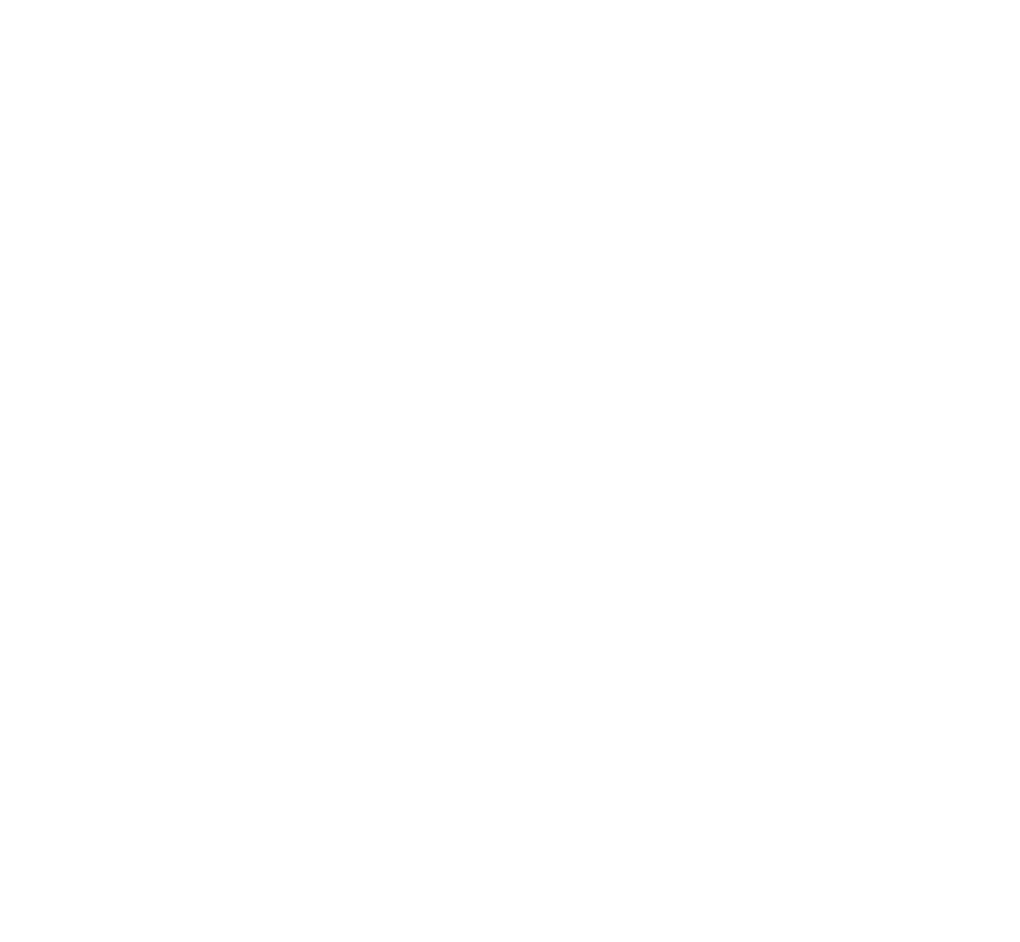
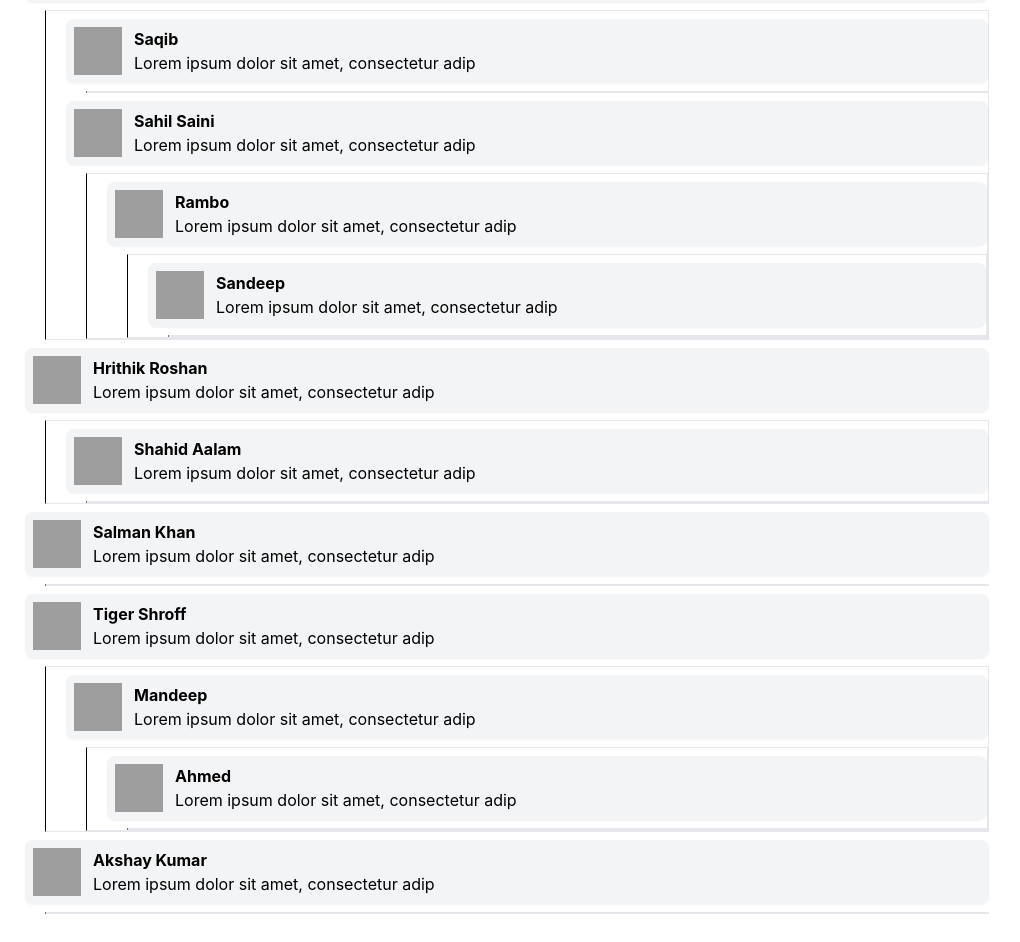
Before and after one commit to iamsaqib24/Youtube-Clone, a React (Create React App) app: page /watch in a window 1280 px wide. Shown: the part 760-1702 px from the top of the page, without its empty margins (3-1023 px from the left). Before the commit the page ends 800 px from the top, so only its background shows below. Built offline with nearby package versions, Linux system fonts and the light colour scheme; no server answers; grey boxes are pictures that could not be loaded.

Commit message:
stored cachedResults and implemented nested comments type feature

```diff
--- /dev/null
+++ b/src/components/CommentsContainer.js
@@ -0,0 +1,115 @@
+import React from "react";
+
+const commentsData = [
+  {
+    name: "Saqib",
+    text: "Lorem ipsum dolor sit amet, consectetur adip",
+    replies: [],
+  },
+  {
+    name: "Tajinder Jhally",
+    text: "Lorem ipsum dolor sit amet, consectetur adip",
+    replies: [
+      {
+        name: "Saqib",
+        text: "Lorem ipsum dolor sit amet, consectetur adip",
+        replies: [],
+      },
+      {
+        name: "Sahil Saini",
+        text: "Lorem ipsum dolor sit amet, consectetur adip",
+        replies: [
+          {
+            name: "Rambo",
+            text: "Lorem ipsum dolor sit amet, consectetur adip",
+            replies: [
+              {
+                name: "Sandeep",
+                text: "Lorem ipsum dolor sit amet, consectetur adip",
+                replies: [],
+              },
+            ],
+          },
+        ],
+      },
+    ],
+  },
+  {
+    name: "Hrithik Roshan",
+    text: "Lorem ipsum dolor sit amet, consectetur adip",
+    replies: [
+      {
+        name: "Shahid Aalam",
+        text: "Lorem ipsum dolor sit amet, consectetur adip",
+        replies: [],
+      },
+    ],
+  },
+  {
+    name: "Salman Khan",
+    text: "Lorem ipsum dolor sit amet, consectetur adip",
+    replies: [],
+  },
+  {
+    name: "Tiger Shroff",
+    text: "Lorem ipsum dolor sit amet, consectetur adip",
+    replies: [
+      {
+        name: "Mandeep",
+        text: "Lorem ipsum dolor sit amet, consectetur adip",
+        replies: [
+          {
+            name: "Ahmed",
+            text: "Lorem ipsum dolor sit amet, consectetur adip",
+            replies: [],
+          },
+        ],
+      },
+    ],
+  },
+  {
+    name: "Akshay Kumar",
+    text: "Lorem ipsum dolor sit amet, consectetur adip",
+    replies: [],
+  },
+];
+
+const Comment = ({ data }) => {
+  const { name, text } = data;
+  return (
+    <div className="flex shadow-sm bg-gray-100 p-2 rounded-lg my-2">
+      <img
+        className="w-12 h-12"
+        alt="user"
+        src="https://www.iconpacks.net/icons/2/free-user-icon-3296-thumb.png"
+      />
+      <div className="px-3">
+        <p className="font-bold">{name}</p>
+        <p>{text}</p>
+      </div>
+    </div>
+  );
+};
+
+const CommentsList = ({ comments }) => {
+  // Disclaimer: Don't use indexes as keys
+  return comments.map((comment, index) => (
+    <div key={index}>
+      <Comment data={comment} />
+      <div className="pl-5 border border-l-black ml-5">
+        <CommentsList comments={comment.replies} />
+      </div>
+    </div>
+  ));
+};
+
+const CommentsContainer = () => {
+  return (
+    <div className="m-5 p-2">
+      <h1 className="text-2xl font-bold">Comments: </h1>
+      <CommentsList comments={commentsData} />
+    </div>
+  );
+};
+
+export default CommentsContainer;
--- a/src/components/RelatedVideos.js
+++ b/src/components/RelatedVideos.js
@@ -1,21 +1,18 @@
-import React, { useEffect } from 'react'
-import { RELATED_VIDEO_API } from '../const/constant'
+import React, { useEffect } from "react";
+import { RELATED_VIDEO_API } from "../constants/constants";
 
 const RelatedVideos = () => {
+  useEffect(() => {
+    getRelatedVideos();
+  }, []);
 
-    useEffect(() =>{
-        getRelatedVideos()
-    },[])
+  const getRelatedVideos = async () => {
+    const data = await fetch(RELATED_VIDEO_API + process.env.REACT_API_KEY);
+    const json = await data.json();
+    console.log("Api related videos : " + json);
+  };
 
-    const getRelatedVideos = async () => {
-        const data = await fetch(RELATED_VIDEO_API)
-        const json = await data.json()
-        console.log("Api related videos : " + json);
-    }
+  return <div>RelatedVideos</div>;
+};
 
-  return (
-    <div>RelatedVideos</div>
-  )
-}
-
-export default RelatedVideos
+export default RelatedVideos;
--- a/src/components/VideoCard.js
+++ b/src/components/VideoCard.js
@@ -1,21 +1,20 @@
-import React from 'react'
+import React from "react";
 
 const VideoCard = ({ info }) => {
-    console.log(info)
-    const { snippet, statistics } = info
-    const { channelTitle, title, thumbnails } = snippet
-
+  // console.log(info)
+  const { snippet, statistics } = info;
+  const { channelTitle, title, thumbnails } = snippet;
 
   return (
     <div className="p-2 m-2 w-72 shadow-md">
-        <img className="rounded-lg" src={thumbnails.medium.url}  alt="thumbnail" />
-        <ul>
-            <li className="font-bold">{title}</li>
-            <li>{channelTitle}</li>
-            <li>{statistics.viewCount} views</li>
-        </ul>
+      <img className="rounded-lg" src={thumbnails.medium.url} alt="thumbnail" />
+      <ul>
+        <li className="font-bold">{title}</li>
+        <li>{channelTitle}</li>
+        <li>{statistics.viewCount} views</li>
+      </ul>
     </div>
-  )
-}
+  );
+};
 
-export default VideoCard
+export default VideoCard;
--- a/src/components/VideoContainer.js
+++ b/src/components/VideoContainer.js
@@ -1,35 +1,35 @@
-import React, { useEffect, useState } from 'react'
-import { MOST_POPULAR_VIDEOS_API } from '../const/constant';
-import VideoCard from './VideoCard'
-import { Link } from 'react-router-dom';
+import React, { useEffect, useState } from "react";
+import { MOST_POPULAR_VIDEOS_API } from "../constants/constants";
+import VideoCard from "./VideoCard";
+import { Link } from "react-router-dom";
+// require("dotenv").config();
 
 const VideoContainer = () => {
-
-    const [videos, setVideos] = useState([])
+  const [videos, setVideos] = useState([]);
 
   useEffect(() => {
     mostPopularVideos();
-    }, [])
+  }, []);
 
   const mostPopularVideos = async () => {
     try {
-            const data = await fetch(MOST_POPULAR_VIDEOS_API)
-            const json = await data.json()
-            setVideos(json.items)
+      const data = await fetch(MOST_POPULAR_VIDEOS_API);
+      const json = await data.json();
+      setVideos(json.items);
     } catch (error) {
       console.error(error);
     }
-    }
+  };
 
   return (
+    <div className="grid grid-flow-row grid-cols-4">
+      {videos.map((video) => (
+        <Link key={video.id} to={"/watch?v=" + video.id}>
+          <VideoCard info={video} />
+        </Link>
+      ))}
+    </div>
+  );
+};
 
-    <div className="grid grid-flow-row grid-cols-4">
-        {videos.map(video => (
-        <Link key={video.id} to={"/watch?v=" + video.id}><VideoCard info={video} /></Link>
-        ))}
-
-    </div>
-  )
-}
-
-export default VideoContainer
+export default VideoContainer;
--- a/src/components/WatchPage.js
+++ b/src/components/WatchPage.js
@@ -1,33 +1,41 @@
-import React, { useEffect } from 'react'
-import { useDispatch } from 'react-redux'
-import { useSearchParams } from 'react-router-dom'
-import { closeMenu } from '../utils/appSlice'
-import RelatedVideos from './RelatedVideos'
+import React, { useEffect } from "react";
+import { useDispatch } from "react-redux";
+import { useSearchParams } from "react-router-dom";
+import { closeMenu } from "../utils/appSlice";
+import RelatedVideos from "./RelatedVideos";
+import CommentsContainer from "./CommentsContainer";
 
 const WatchPage = () => {
+  const [searchParams] = useSearchParams();
 
-    const [searchParams] = useSearchParams()
+  const dispatch = useDispatch();
 
-    const dispatch = useDispatch()
-
-    useEffect(() => {
-        dispatch(closeMenu())
-    }, [])
+  useEffect(() => {
+    dispatch(closeMenu());
+  }, []);
 
   return (
-    <div className="flex">
-        <div className="px-5 py-5">
-          <iframe width="1000" height="500" src={"https://www.youtube.com/embed/" + searchParams.get("v")} title="YouTube video player" frameBorder="0" allow="accelerometer; autoplay; clipboard-write; encrypted-media; gyroscope; picture-in-picture; web-share" allowFullScreen></iframe>
+    <div className="flex ">
+      <div className="flex flex-col">
+        <div className="px-5 py-5 mx-10">
+          <iframe
+            width="900"
+            height="450"
+            src={"https://www.youtube.com/embed/" + searchParams.get("v")}
+            title="YouTube video player"
+            frameBorder="0"
+            allow="accelerometer; autoplay; clipboard-write; encrypted-media; gyroscope; picture-in-picture; web-share"
+            allowFullScreen
+          ></iframe>
         </div>
-        <div>
-
-        </div>
+        <CommentsContainer />
+      </div>
 
       <div className="px-5 py-5">
         <RelatedVideos />
       </div>
     </div>
-  )
-}
+  );
+};
 
-export default WatchPage
+export default WatchPage;
--- a/src/const/constant.js
+++ /dev/null
@@ -1,7 +0,0 @@
-const key = "AIzaSyB89pWue4QxgQ_mnivNKk9topC0mzQG4vs"
-
-export const MOST_POPULAR_VIDEOS_API = "https://youtube.googleapis.com/youtube/v3/videos?part=snippet%2CcontentDetails%2Cstatistics&chart=mostPopular&maxResults=50&regionCode=IN&key=" + key
-
-export const YOUTUBE_SEARCH_API = "http://suggestqueries.google.com/complete/search?client=youtube&ds=yt&client=firefox&q="
-
-export const RELATED_VIDEO_API = "https://youtube.googleapis.com/youtube/v3/search?part=snippet&relatedToVideoId=Ks-_Mh1QhMc&type=video&key=" + key
--- /dev/null
+++ b/src/constants/constants.js
@@ -0,0 +1,13 @@
+// import "dotenv/config";
+const REACT_APP_KEY = "AIzaSyB89pWue4QxgQ_mnivNKk9topC0mzQG4vs";
+
+export const MOST_POPULAR_VIDEOS_API =
+  "https://youtube.googleapis.com/youtube/v3/videos?part=snippet%2CcontentDetails%2Cstatistics&chart=mostPopular&maxResults=50&regionCode=IN&key=" +
+  REACT_APP_KEY;
+
+export const YOUTUBE_SEARCH_API =
+  "http://suggestqueries.google.com/complete/search?client=youtube&ds=yt&client=firefox&q=";
+
+export const RELATED_VIDEO_API =
+  "https://youtube.googleapis.com/youtube/v3/search?part=snippet&relatedToVideoId=Ks-_Mh1QhMc&type=video&key=" +
+  REACT_APP_KEY;
--- /dev/null
+++ b/src/utils/searchSlice.js
@@ -0,0 +1,15 @@
+import { createSlice } from "@reduxjs/toolkit";
+
+const searchSlice = createSlice({
+  name: "search",
+  initialState: {},
+  reducers: {
+    cachedResults: (state, action) => {
+      state = Object.assign(state, action.payload);
+      //   state = { ...state, ...action.payload };
+    },
+  },
+});
+
+export const { cachedResults } = searchSlice.actions;
+export default searchSlice.reducer;
--- a/src/utils/store.js
+++ b/src/utils/store.js
@@ -1,10 +1,12 @@
-import { configureStore } from '@reduxjs/toolkit'
-import appSlice from './appSlice'
+import { configureStore } from "@reduxjs/toolkit";
+import appSlice from "./appSlice";
+import searchSlice from "./searchSlice";
 
 const store = configureStore({
-    reducer: {
-        app: appSlice,
-    }
-})
+  reducer: {
+    app: appSlice,
+    search: searchSlice,
+  },
+});
 
-export default store
+export default store;
```
Also changed, not shown: src/components/Body.js (+8 -8 lines), src/components/Head.js (+67 -33 lines), 1 other file (tests, documents, lock files or other folders). Lines whose indentation alone changed are shown as unchanged.
